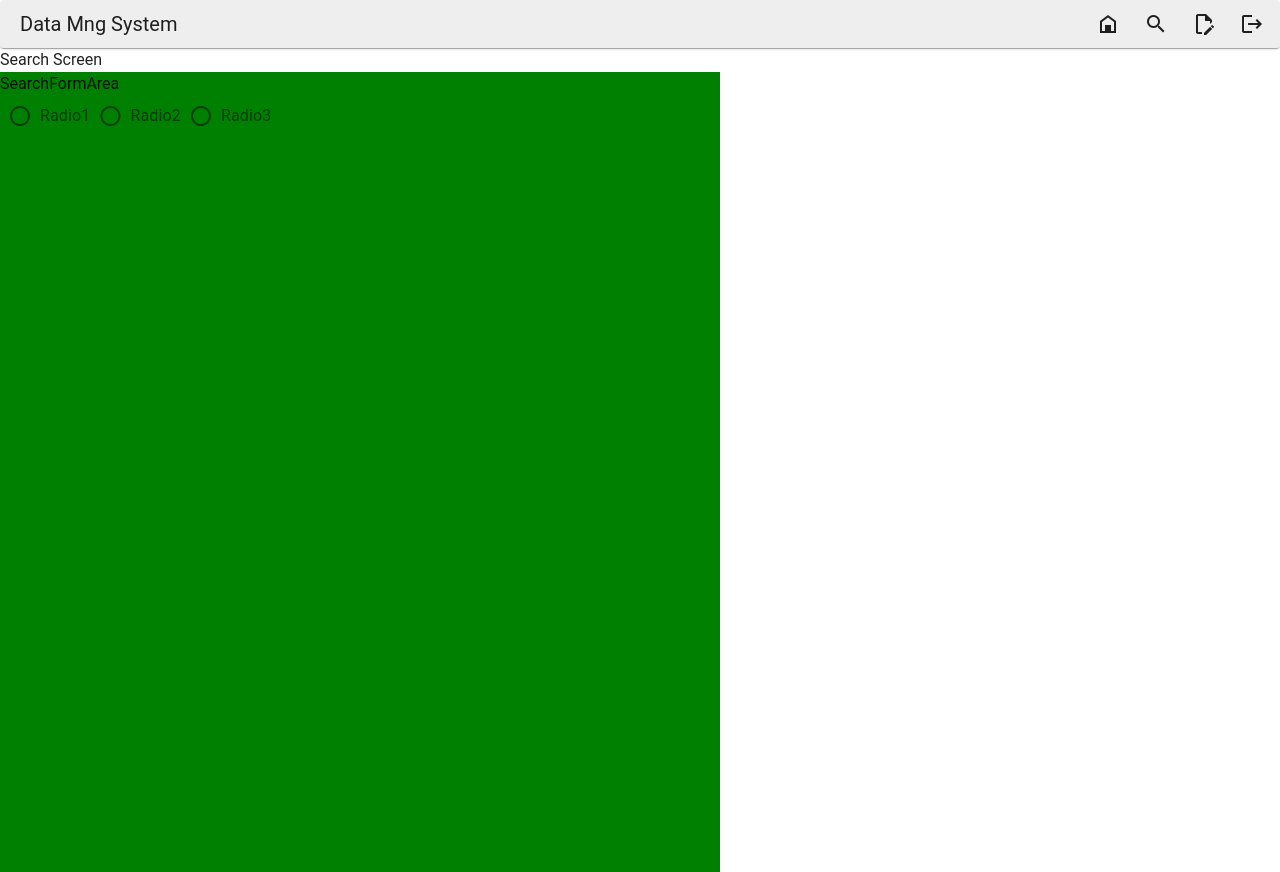
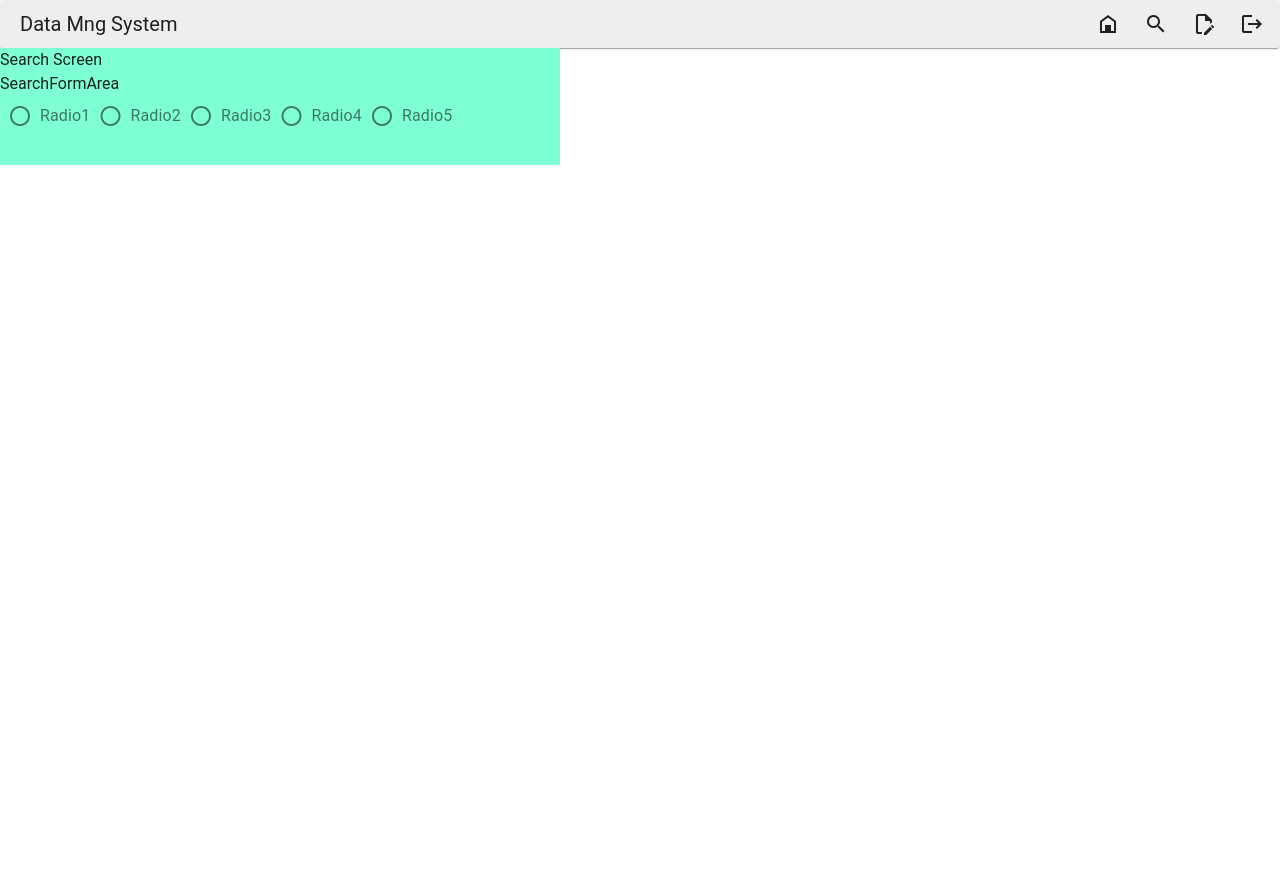
Before and after one commit to Mizuno-Hirohisa/data-mng-system-vue, a Vue app in the folder data-mng-system/: page /search in a window 1280 px wide. After the commit the page ends 848 px from the top, so only its background shows below. Built offline with nearby package versions, Linux system fonts and the light colour scheme.

Commit message:
ラジオボタン（共通）の親コンポーネントからデータ指定して呼出できるように修正

```diff
--- a/data-mng-system/src/components/commons/RadioButtonComp.vue
+++ b/data-mng-system/src/components/commons/RadioButtonComp.vue
@@ -1,17 +1,21 @@
 <script setup>
     console.log('[RadioButtonComp.vue]: script setup completed.');
 
-    const btnItems = [
-        {label: 'Radio1', value: '1'},
-        {label: 'Radio2', value: '2'},
-        {label: 'Radio3', value: '3'}
-    ];
+    import { defineProps } from 'vue';
+
+    const props = defineProps({
+        btnItems: {
+            label: String,
+            value: String,
+        },
+    });
+
 </script>
 
 <template>
     <v-radio-group inline>
         <div v-for="btnItem in btnItems" :key="btnItem">
-            <v-radio :label=btnItem.label :value=btnItem.value></v-radio>
+            <v-radio :label="btnItem.label" :value="btnItem.value"></v-radio>
         </div>
     </v-radio-group>
 </template>
--- a/data-mng-system/src/components/layers/SearchFormArea.vue
+++ b/data-mng-system/src/components/layers/SearchFormArea.vue
@@ -1,21 +1,21 @@
 <script setup>
     console.log('[SearchFormArea.vue]: script setup completed.');
 
+    import { ref } from 'vue';
     import RadioButtonComp from '../commons/RadioButtonComp.vue'
+
+
+    const radioBtnItems = ref([
+        {label: 'Radio1', value: 'val1'},
+        {label: 'Radio2', value: 'val2'},
+        {label: 'Radio3', value: 'val3'},
+        {label: 'Radio4', value: 'val4'},
+        {label: 'Radio5', value: 'val5'}
+    ])
 
 </script>
 
 <template>
-  <v-app class="area">
     <p>SearchFormArea</p>
-    <RadioButtonComp></RadioButtonComp>
-  </v-app>
+    <RadioButtonComp :btnItems="radioBtnItems"></RadioButtonComp>
 </template>
-
-
-<style scoped>
-    .area{
-        background-color: green;
-        width: 45em;
-    }
-</style>
--- a/data-mng-system/src/components/pages/Search.vue
+++ b/data-mng-system/src/components/pages/Search.vue
@@ -6,7 +6,18 @@
 
 <template>
   <v-app>
-    <p>Search Screen</p>
-    <SearchFormArea></SearchFormArea>
+    <div class="search-area">
+      <p>Search Screen</p>
+      <SearchFormArea></SearchFormArea>
+    </div>
   </v-app>
 </template>
+
+<style scoped>
+.search-area{
+  position: relative;
+  padding-left: 0rem;
+  background-color: aquamarine;
+  width: 35rem;
+}
+</style>
```
